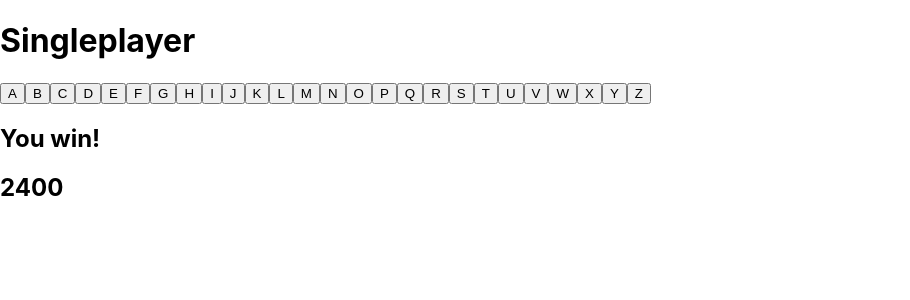
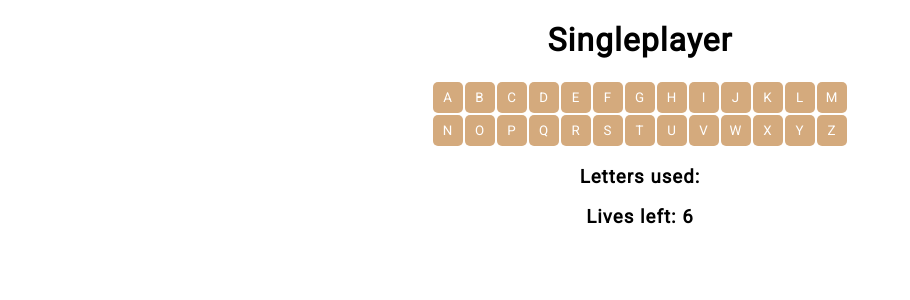
Before and after one commit to izzahaj/hangman_project, a React (Create React App) app in the folder client/: page /singleplayer in a window 1280 px wide. Shown: the top 300 px of the page, without its empty margins (0-910 px from the left). Built offline with nearby package versions, Linux system fonts and the light colour scheme; no server answers.

Commit message:
Completed singleplayer logic and added styling for some buttons

```diff
--- a/client/package.json
+++ b/client/package.json
@@ -10,6 +10,7 @@
     "react-dom": "^18.1.0",
     "react-router-dom": "^6.3.0",
     "react-scripts": "5.0.1",
+    "react-transition-group": "^4.4.2",
     "web-vitals": "^2.1.4"
   },
   "scripts": {
--- a/client/public/index.html
+++ b/client/public/index.html
@@ -9,6 +9,9 @@
       name="description"
       content="Web site created using create-react-app"
     />
+    <link rel="preconnect" href="https://fonts.googleapis.com">
+    <link rel="preconnect" href="https://fonts.gstatic.com" crossorigin>
+    <link href="https://fonts.googleapis.com/css2?family=Roboto&display=swap" rel="stylesheet">
     <link rel="apple-touch-icon" href="%PUBLIC_URL%/logo192.png" />
     <!--
       manifest.json provides metadata used when your web app is installed on a
--- a/client/src/components/Home.js
+++ b/client/src/components/Home.js
@@ -1,4 +1,5 @@
 import React, { useState } from 'react'
+import { Link } from 'react-router-dom';
 
 const Home = () => {
   // const [username, setUsername] = useState("")
@@ -8,14 +9,30 @@ const Home = () => {
   // alternatively: only submit username & score upon completion of game
   // -> saves database space
   // work on logic and correctness of code before dealing with css
+  // style reference tag as a button for the link using css
   /* handle http GET request here */
 
   return(
-    <div>
-      <h1>Hangman</h1>
-      <button href={'/singleplayer'}>Singleplayer</button>
-      <button href={'/multiplayer'}>Multiplayer</button>
-      <button href={'/leaderboard'}>Leaderboard</button>
+    <div className='container-2'>
+      <h1 className='row'>Hangman</h1>
+      <div>
+
+      </div>
+      <div className='row'>
+        <Link to="/singleplayer">
+          <button className="btn-home">Singleplayer</button>
+        </Link>
+      </div>
+      <div className='row'>
+        <Link to="/multiplayer">
+          <button className="btn-home">Multiplayer</button>
+        </Link>
+      </div>
+       <div className='row'>
+        <Link to="/leaderboard">
+          <button className="btn-home">Leaderboard</button>
+        </Link>
+      </div>
     </div>
   )
 }
--- /dev/null
+++ b/client/src/components/Modal.js
@@ -0,0 +1,48 @@
+import React, { useEffect } from "react";
+import { CSSTransition } from "react-transition-group"
+import { Link}  from "react-router-dom"
+import styles from "../stylesheets/styles.css"
+
+const Modal = (props) => {
+  const nodeRef = React.useRef(null)
+  const closeOnEscapeKeyDown = (e) => {
+    if ((e.charCode || e.keyCode) === 27) {
+      props.onClose()
+    }
+  }
+
+  const cleanup = () => {
+    document.body.removeEventListener('keydown', closeOnEscapeKeyDown)
+  }
+
+  useEffect(() => {
+    document.body.addEventListener('keydown', closeOnEscapeKeyDown)
+    return cleanup()
+  }, [])
+
+  return(
+    <>
+      <CSSTransition
+        nodeRef={nodeRef}
+        in={props.show}
+        unmountOnExit
+        timeout={{ enter: 0, exit: 300 }}
+      >
+        <div ref={nodeRef} className={`modal ${props.show ? 'show' : ''}`}>
+          <div className="modal-content">
+            <div className="modal-header">
+              <h4 className="modal-title">{props.title}</h4>
+            </div>
+            <div className="modal-body">{props.children}</div>
+            <div className="modal-footer">
+              <Link to="/"><button className="btn">Play Again</button></Link>
+              <button className="btn" onClick={props.onClose}>Submit Score</button>
+            </div>
+          </div>
+        </div>
+      </CSSTransition>
+    </>
+  )
+}
+
+export default Modal
--- a/client/src/components/Singleplayer.js
+++ b/client/src/components/Singleplayer.js
@@ -1,49 +1,51 @@
 import React, { useState, useEffect } from "react";
+import Modal from "./Modal";
 
 const Singleplayer = () => {
   const alphabets = ["A", "B", "C", "D", "E", "F", "G",
         "H", "I", "J", "K", "L", "M", "N", "O", "P", "Q", "R",
         "S", "T", "U", "V", "W", "X", "Y", "Z"];
 
+  const [isOpenModal, setIsOpenModal] = useState(false)
   const [word, setWord] = useState("")
   const [correct, setCorrect] = useState([])
   const [guessed, setGuessed] = useState([])
   const [lives, setLives] = useState(6) // 6 lives
-  const [message, setMessage] = useState(lives + "lives left")
   const [points, setPoints] = useState(0)
   const [status, setStatus] = useState("Ongoing")
   const hiddenWord = word.toUpperCase().split("").map(letter => correct.includes(letter) ? letter : "_").join(" ")
   let guesses = guessed.join(" ")
   const MAX_SCORE = 2400
+  const endMessage = status === "W" ? "You won!" : "You lost!"
+
+  const showModal = () => {
+    setIsOpenModal(true)
+  }
+
+  const hideModal = () => {
+    setIsOpenModal(false)
+  }
 
   const checkWin = () => {
     if (!hiddenWord.includes("_") && lives > 0) {
-      setMessage("You win!")
       setStatus("W")
-      countPoints()
-    } else if (hiddenWord.includes("_") && lives <= 0) {
-      setMessage("You Lose!")
+      endGame()
+    } else if (hiddenWord.includes("_") && lives === 0) {
       setStatus("L")
-      countPoints()
-    } else {
-      setMessage(lives + " lives left")
-      setStatus("Ongoing")
+      endGame()
     }
-    return message
   }
 
   const countPoints = () => {
     if (status === "W" && lives > 0) {
-      setPoints((lives / 6) * MAX_SCORE)
+      return (lives / 6) * MAX_SCORE
+    } else {
+      return 0
     }
   }
 
   const endGame = () => {
-    if (status === "W") {
-      alert("You win") // replace with modal and submit score to database
-    } else if (status === "L") {
-      alert("You lose") // replace with modal and submit score to database
-    }
+    setIsOpenModal(true) // replace with modal and submit score to database
   }
 
   const randomIntFromInterval = (min, max) => {
@@ -52,10 +54,17 @@ const Singleplayer = () => {
 
   const getWord = () => {
     fetch(`https://www.wordgamedb.com/api/v1/words/?numLetters=${randomIntFromInterval(3, 7)}`)
-      .then(res => res.json())
+      .then(res => {
+        if (!res.ok) {
+          throw new Error("Could not fetch word data.")
+        }
+        return res.json()
+      })
       .then(data => {
         setWord(data[Math.floor(Math.random() * data.length)].word.toUpperCase())
       })
+      .then(() => console.log("Ok"))
+      .catch(err => console.log(err))
   }
 
   useEffect(() => {
@@ -63,14 +72,17 @@ const Singleplayer = () => {
   }, [])
 
   useEffect(() => {
+    if ((lives >= 0 && lives < 6) && status === "Ongoing") {
       checkWin()
+    }
   })
 
   return(
-    <div>
+    <div className="container-1">
       <h1>Singleplayer</h1>
       <h2>{hiddenWord}</h2>
-      {alphabets.map((a, i) => <button key={i} onClick={() => {
+      <div className="flex-container">
+        {alphabets.map((a, i) => <button className="letter-btn" key={i} disabled={guessed.includes(a)} onClick={() => {
           if (word.includes(a) && !guesses.includes(a)) {
             setCorrect([...correct, a])
             setGuessed([...guessed, a])
@@ -81,9 +93,14 @@ const Singleplayer = () => {
             checkWin()
           }
         }}>{a}</button>)}
-      <h2>{guesses}</h2>
-      <h2>{message}</h2>
-      <h2>{status !== "Ongoing" ? points : null}</h2>
+      </div>
+      <h3>Letters used:</h3>
+      <h3>{guesses}</h3>
+      <h3>Lives left: {lives}</h3>
+      <Modal show={isOpenModal} onClose={hideModal} title={endMessage}>
+        <p>Score: {countPoints()}</p>
+        <p>The word is: {word}</p>
+      </Modal>
     </div>
   )
 }
--- /dev/null
+++ b/client/src/stylesheets/styles.css
@@ -0,0 +1,149 @@
+
+@font-face {
+  font-family: 'Roboto', sans-serif;
+  src: url("https://fonts.googleapis.com/css?family=Roboto:400");
+}
+
+p, h1, h2, h3, h4, h5, h6, button, body, head, a, span, div {
+  font-family: 'Roboto';
+  letter-spacing: 1px;
+}
+
+.modal {
+  position: fixed;
+  left: 0;
+  top: 0;
+  right: 0;
+  bottom: 0;
+  background-color: lightgray;
+  display: flex;
+  align-items: center;
+  justify-content: center;
+  opacity: 0;
+  transition: all 0.3s ease-in-out;
+  pointer-events: none;
+}
+
+.modal.show {
+  opacity: 1;
+  pointer-events: visible;
+}
+
+.modal.enter-done {
+  opacity: 1;
+  pointer-events: visible;
+}
+
+.modal.exit {
+  opacity: 0;
+}
+
+.modal.enter-done .modal-content {
+  transform: translateY(0);
+}
+
+.modal.exit .modal-content {
+  transform: translateY(-200px);
+}
+
+.modal-content {
+  width: 500px;
+  background-color: white;
+  border-radius: 6px;
+  transform: translateY(-200px);
+  transition: all 0.3s ease-in-out;
+}
+
+modal.show .modal-content {
+  transform: translateY(0)
+}
+
+.modal-header, .modal-footer {
+  padding: 10px;
+}
+
+.modal-title {
+  margin: 0;
+}
+
+.modal-body {
+  padding: 10px;
+  border-top: 1px solid #eee;
+  border-bottom: 1px solid #eee;
+}
+
+.btn-home {
+  background-color: #272727;
+  flex: 1 1 auto;
+  margin: 2px;
+  padding: 8px;
+  border: none;
+  border-radius: 5px;
+  transition: 0.2s;
+  text-align: center;
+  color: white;
+  width: 70%;
+  box-shadow: 0px 3px;
+}
+
+.btn-home:hover, .letter-btn:hover, .btn:hover {
+  filter: brightness(0.85)
+}
+
+.container-1 {
+  margin-left: auto;
+  margin-right: auto;
+  display: grid, flex;
+  gap: 2px;
+  text-align: center;
+  max-width: 445px;
+}
+
+.container-2 {
+  margin-left: auto;
+  margin-right: auto;
+  display: grid, flex;
+  gap: 2px;
+  text-align: center;
+  width: 80%;
+  max-width: 650px;
+}
+
+.flex-container {
+  flex-direction: row;
+  flex-wrap: wrap;
+  align-content: flex-center;
+}
+
+.letter-btn {
+  background-color: #D4AA7D;
+  flex: 1 1 auto;
+  margin: 1px;
+  padding: 8px;
+  border: none;
+  border-radius: 5px;
+  transition: 0.2s;
+  text-align: center;
+  color: white;
+  width: 30px;
+  box-shadow: 0px 2px;
+}
+
+.letter-btn:disabled {
+  background-color: darkgrey;
+  pointer-events: none;
+}
+
+.btn {
+  background-color: #77AF9C;
+  flex: 1 1 auto;
+  margin: 2px;
+  padding: 8px;
+  border: none;
+  border-radius: 5px;
+  transition: 0.2s;
+  text-align: center;
+  color: white;
+  width: 70%;
+  box-shadow: 0px 3px;
+}
```
Also changed, not shown: 1 other file (tests, documents, lock files or other folders). Lines whose indentation alone changed are shown as unchanged.
